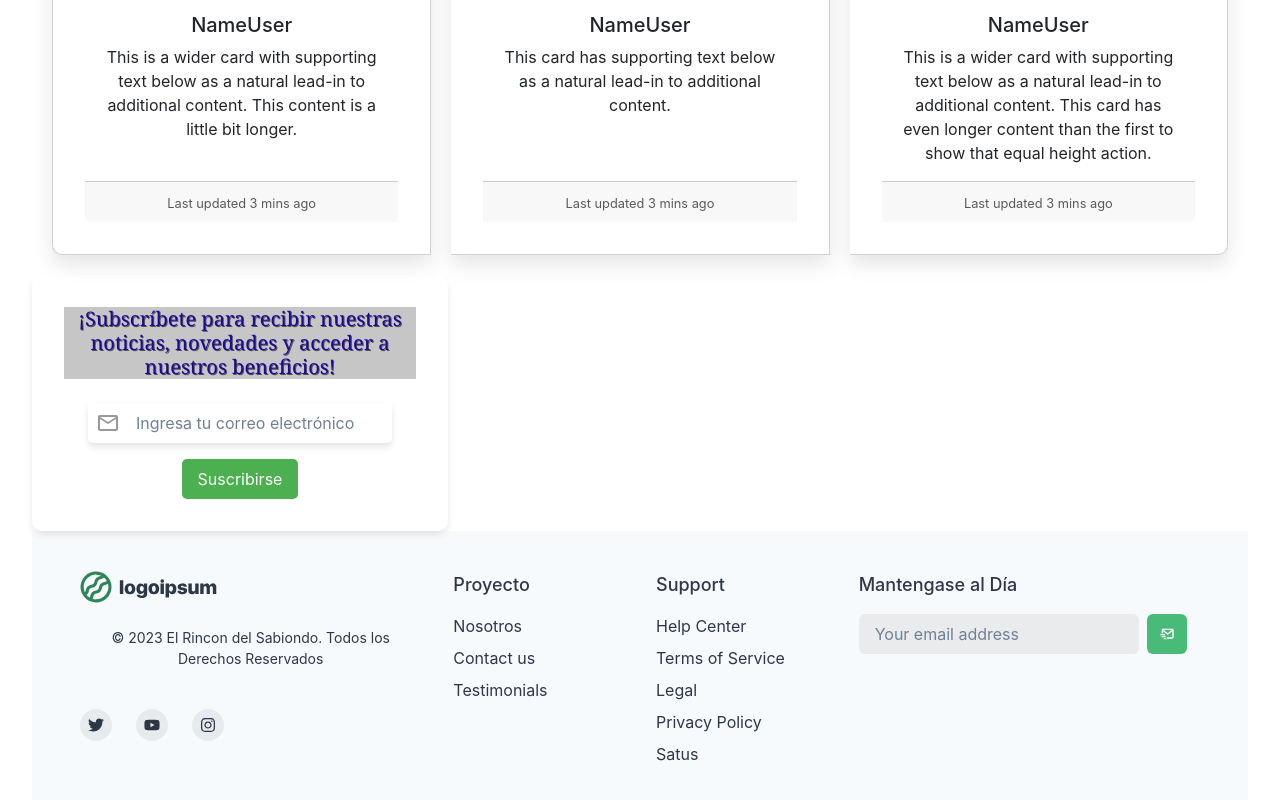
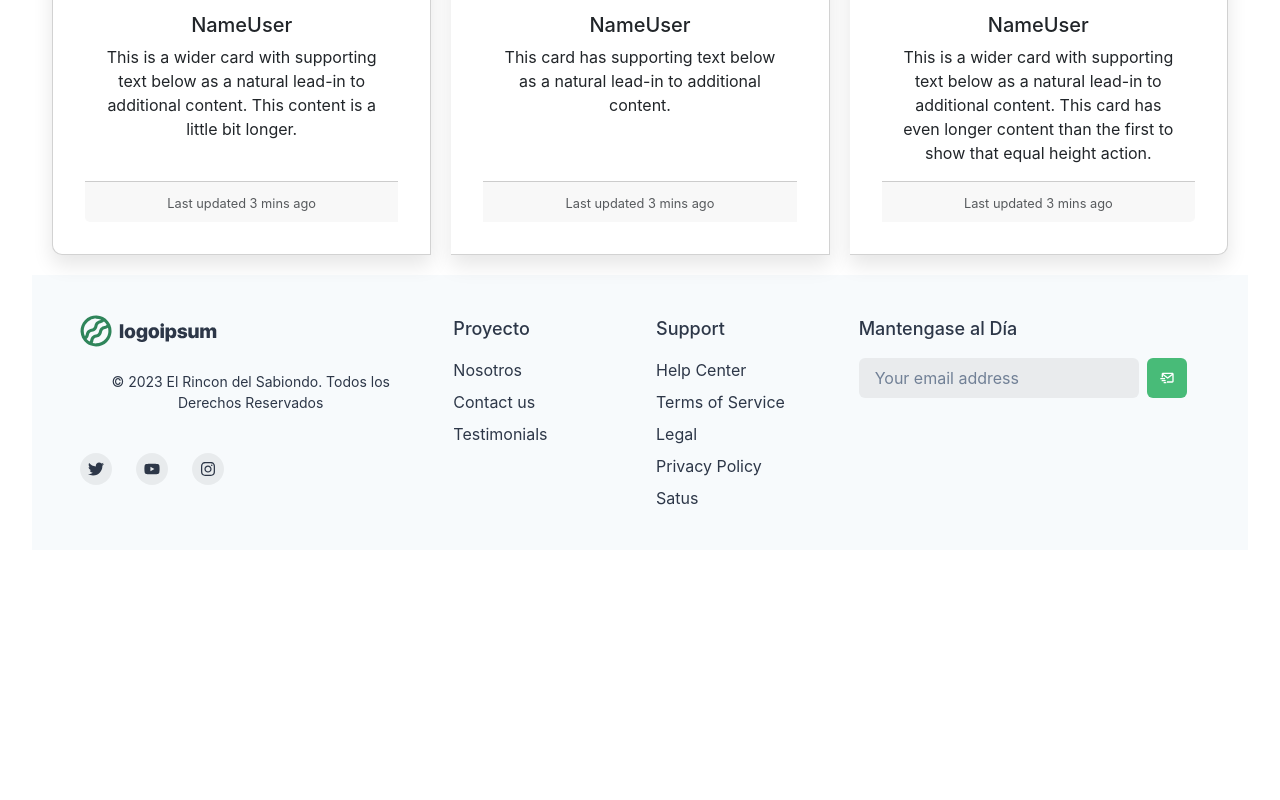
Before and after one commit to Marifuhr/el_rincon_del_sabiondo, a React (Vite) app in the folder CLIENT/: page / in a window 1280 px wide. Shown: the part 1950-2750 px from the top of the page. After the commit the page ends 2532 px from the top, so only its background shows below. Built offline with nearby package versions, Linux system fonts and the light colour scheme.

Commit message:
Listo Detail y Card

```diff
--- a/CLIENT/src/components/Card/card.jsx
+++ b/CLIENT/src/components/Card/card.jsx
@@ -1,4 +1,4 @@
-import { Card, CardHeader, CardBody, CardFooter, Link } from "@chakra-ui/react";
+import { Card, CardHeader, CardBody, CardFooter } from "@chakra-ui/react";
 import {
   Stack,
   Heading,
@@ -9,6 +9,9 @@ import {
   ButtonGroup,
 } from "@chakra-ui/react";
 
+import { Link } from "react-router-dom";
+
+
 
 
 function Cards({ props }) {
@@ -16,13 +19,14 @@ function Cards({ props }) {
   console.log(props.title);
 
   return (
-    <div>
-      <Card maxW="sm">
-        <CardBody>
-          <Link to="/">
-            <Image src={props.image} borderRadius="lg" /></Link>
-          <Stack mt="6" spacing="3">
-            <Heading size="md">{props.title}</Heading>
+
+    <Card maxW="sm" display="inline-block" justifyContent="auto" flexDirection="column" marginBlock="5px" border="1px" borderColor="gray.200" bg="white" shadow="md" p="5" marginTop="20px" marginBottom="20px" marginLeft="1rem">
+
+      <CardBody >
+        <Link to={`/detail/${props.IdBook}`}>
+          <Image src={props.image} borderRadius="lg" marginTop="-8px" /></Link>
+        <Stack mt="3" spacing="1">
+          <Heading size="sm">{props.title}</Heading>
           <Text>{props.description.slice(0, 90) + '...'}</Text>
           <Text>{props.datePublication}</Text>
           <Text>{props.categories}</Text>
@@ -68,8 +72,9 @@ function Cards({ props }) {
           </Button>
         </ButtonGroup>
       </CardFooter>
+
+
     </Card>
-    </div>
   );
 }
 
--- a/CLIENT/src/components/DetailBook/DetailBook.jsx
+++ b/CLIENT/src/components/DetailBook/DetailBook.jsx
@@ -1,19 +1,21 @@
-import React,{ useEffect } from 'react';
+import React, { useEffect } from 'react';
 import { useSelector, useDispatch } from 'react-redux';
 import { getDetailBooks } from '../../Redux/Action/Index';
-import { useParams} from "react-router-dom";
-function DetailBook(props) {
+import { useParams } from "react-router-dom";
+function DetailBook() {
     const { id } = useParams();
     const dispatch = useDispatch();
     useEffect(() => {
         dispatch(getDetailBooks(id));
-      }, [dispatch, id]);
-      const book = useSelector((state) => state.detailBooks);
-      console.log('***books blen')
-      console.log(book.Authors.name)
+    }, [dispatch, id]);
+    const book = useSelector((state) => state.detailBooks);
+    //   console.log('***books blen')
+    console.log(book.Authors[0].name)
+    // console.log(book);
     return (
         <div>
-        <div class="container">
+
+            <div class="container">
 <div class="row justify-content-center">
     <div class="col-md-7 col-lg-4 mb-5 mb-lg-0 wow fadeIn">
         <div class="card border-0 shadow">
@@ -22,7 +24,7 @@ function DetailBook(props) {
                 <div class="mb-4">
                     <h3 class="h4 mb-0">Autor: {book.Authors[0].name}</h3>
                     <br />
-                    <h3 class="h4 mb-0">Libro:{book.title}</h3>
+                                    <h3 class="h4 mb-0">Libro:{book.title}</h3>
                 </div>
 
 
@@ -76,7 +78,7 @@ function DetailBook(props) {
     </div>
 </div>
 </div>
-    </div>
+        </div>
     );
 }
 
--- a/CLIENT/src/components/Home/Home.jsx
+++ b/CLIENT/src/components/Home/Home.jsx
@@ -8,6 +8,7 @@ import NavBar from "../../components/NavBar/NavBar";
 import { getAllBooks } from "../../Redux/Action/Index";
 //import Pagination from "../Pagination/Pagination";
 import styles from "./Home.module.css";
+import Footer from "../../components/Footer/Footer";
 
 
 
@@ -70,6 +71,9 @@ export default function Home() {
           ⮞
         </button>
       </div>
+      <div style={{ marginTop: "20px" }}>
+        <Footer />
+        </div>
     </div>
   );
 }
--- a/CLIENT/src/components/Landing/Landing.jsx
+++ b/CLIENT/src/components/Landing/Landing.jsx
@@ -6,7 +6,7 @@ import LandingCarrusel from "../LandingCarrusel/carrusel"
 import NavbarLanding from './../NavBarLanding/NavbarLanding';
 import CarruselLink from "./../CarruselLink/CarruselLink"
 import Reviews from './../reviews/Reviews';
-import SubscriptionForm from "../SubscriptionForm/SubscriptionForm";
+
 import Footer from "../Footer/Footer";
 
 
@@ -35,11 +35,11 @@ function Landing() {
       <div style={{ marginTop: "20px" }}>
         <Reviews />
       </div>
-      <div style={{ marginTop: "20px" }}>
-        <SubscriptionForm />
-      </div>
-      <div>
+
+      <div style={{marginTop: "20px"}}>
+
         <Footer/>
+
       </div>
     </div>
   );
--- a/CLIENT/src/components/SubscriptionForm/SubscriptionForm.css
+++ /dev/null
@@ -1,57 +0,0 @@
-.form {
-    display: flex;
-    flex-direction: column;
-    align-items: center;
-    gap: 1rem;
-    padding: 2rem;
-    background-color: #f8f8f8;
-    border-radius: 10px;
-    box-shadow: 0 4px 6px rgba(56, 46, 46, 0.1);
-}
-.h1{
-    font-size: 20px;
-    color: #190b99;
-    text-shadow: 1px 1px rgb(88, 81, 81);
-    font-family: Cambria;
-    background-color: #9999998e;
-}
-
-.input-container {
-    display: flex;
-    align-items: center;
-    gap: 1rem;
-    padding: 0.5rem;
-    border-radius: 5px;
-    background-color: #ffffff;
-    box-shadow: 0 4px 6px rgba(0, 0, 0, 0.1);
-}
-
-.input-icon {
-    font-size: 1.5rem;
-    color: #999999;
-}
-
-.input {
-    flex: 1;
-    border: none;
-    outline: none;
-    font-size: 1rem;
-}
-
-.button {
-    padding: 0.5rem 1rem;
-    border: none;
-    border-radius: 5px;
-    background-color: #4caf50;
-    color: #ffffff;
-    font-size: 1rem;
-    cursor: pointer;
-}
-
-.button:hover {
-    background-color: #388e3c;
-}
-
-.button:active {
-    background-color: #1b5e20;
-}
--- a/CLIENT/src/components/SubscriptionForm/SubscriptionForm.jsx
+++ /dev/null
@@ -1,37 +0,0 @@
-import React, { useState } from 'react';
-import './SubscriptionForm.css';
-import { MdMailOutline } from 'react-icons/md';
-
-function SubscriptionForm() {
-    const [email, setEmail] = useState('');
-
-    const handleSubmit = (event) => {
-        event.preventDefault();
-        // Aquí se enviaría el correo electrónico al servidor para su procesamiento
-        console.log(`Email enviado: ${email}`);
-    };
-
-    const handleChange = (event) => {
-        setEmail(event.target.value);
-    };
-
-    return (
-
-        <form className="form" onSubmit={handleSubmit}>
-            <h1 className="h1">¡Subscríbete para recibir nuestras noticias, novedades y acceder a nuestros beneficios!</h1>
-            <label className="input-container">
-                <MdMailOutline className="input-icon" />
-                <input
-                    className="input"
-                    type="email"
-                    value={email}
-                    onChange={handleChange}
-                    placeholder="Ingresa tu correo electrónico"
-                />
-            </label>
-            <button className="button" type="submit">Suscribirse</button>
-        </form>
-    );
-}
-
-export default SubscriptionForm;
```
Lines whose indentation alone changed are shown as unchanged.
